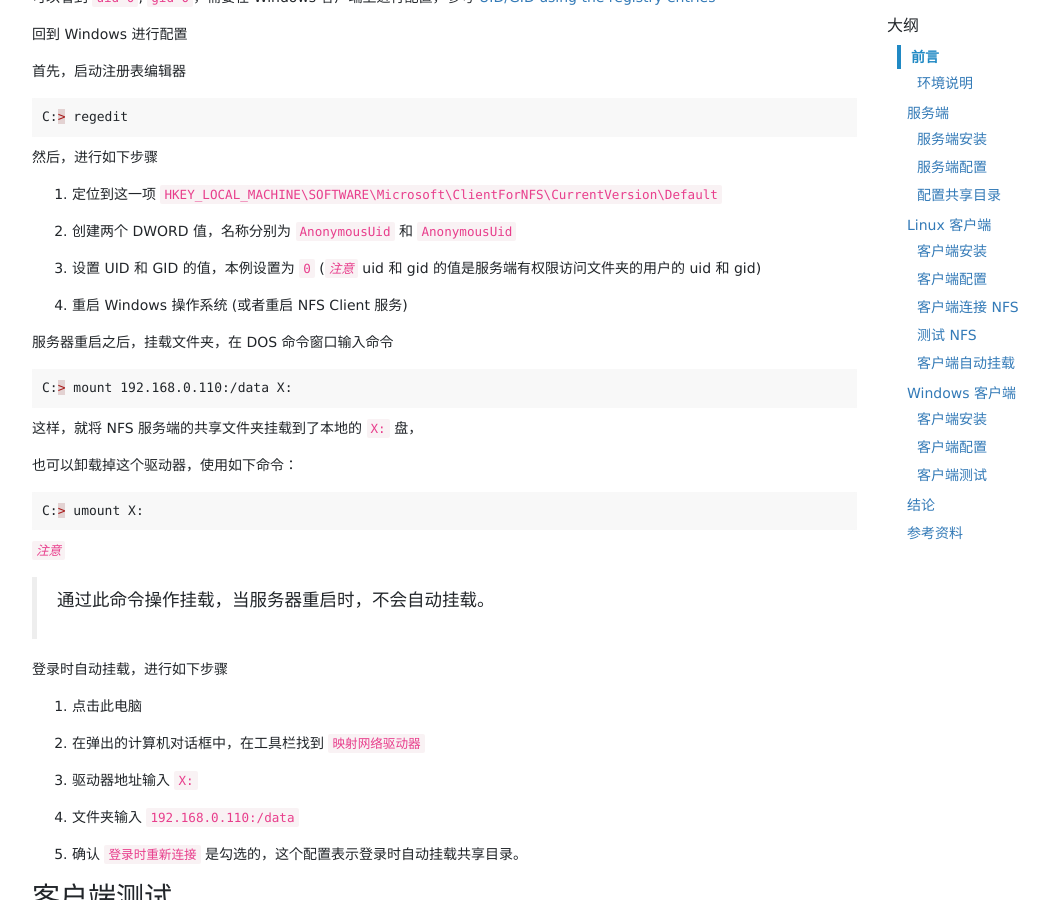
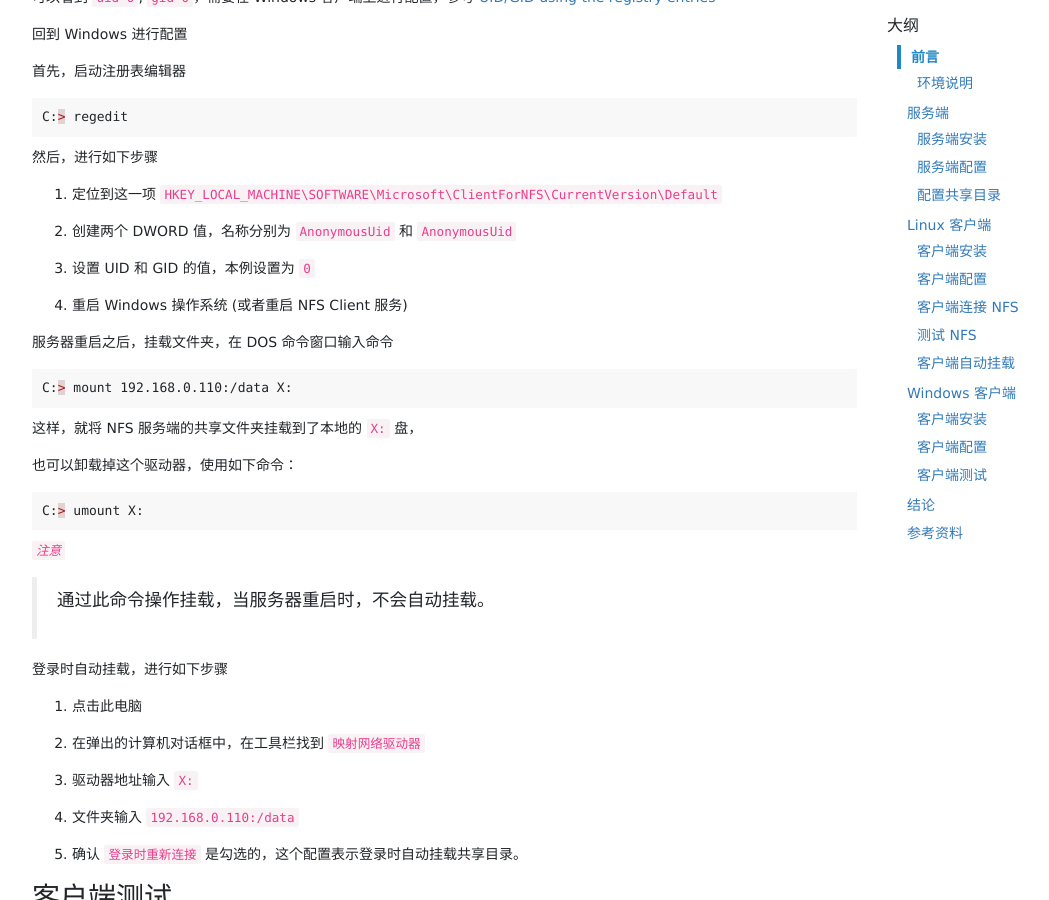
Before and after one commit to zhanming/zhanming.github.com, a Jekyll site: the page built from _posts/2018-08-08-how-to-install-nfs-on-centos-7.markdown, in a window 1280 px wide and 900 px high, scrolled down 4745 px. Shown: the whole window, without its empty margins (53-1102 px from the left). Built offline with Jekyll 4.4.1, drawn with Linux system fonts in a browser that asks for light colours; comment, search, counter and statistics services are not loaded.

Commit message:
change a description.

```diff
--- a/_posts/2018-08-08-how-to-install-nfs-on-centos-7.markdown
+++ b/_posts/2018-08-08-how-to-install-nfs-on-centos-7.markdown
@@ -275,7 +275,7 @@ C:> regedit
 
 1. 创建两个 DWORD 值，名称分别为 `AnonymousUid` 和 `AnonymousUid`
 
-1. 设置 UID 和 GID 的值，本例设置为 `0` (*`注意`* uid 和 gid 的值是服务端有权限访问文件夹的用户的 uid 和 gid)
+1. 设置 UID 和 GID 的值，本例设置为 `0`
 
 1. 重启 Windows 操作系统 (或者重启 NFS Client 服务)
 
```
